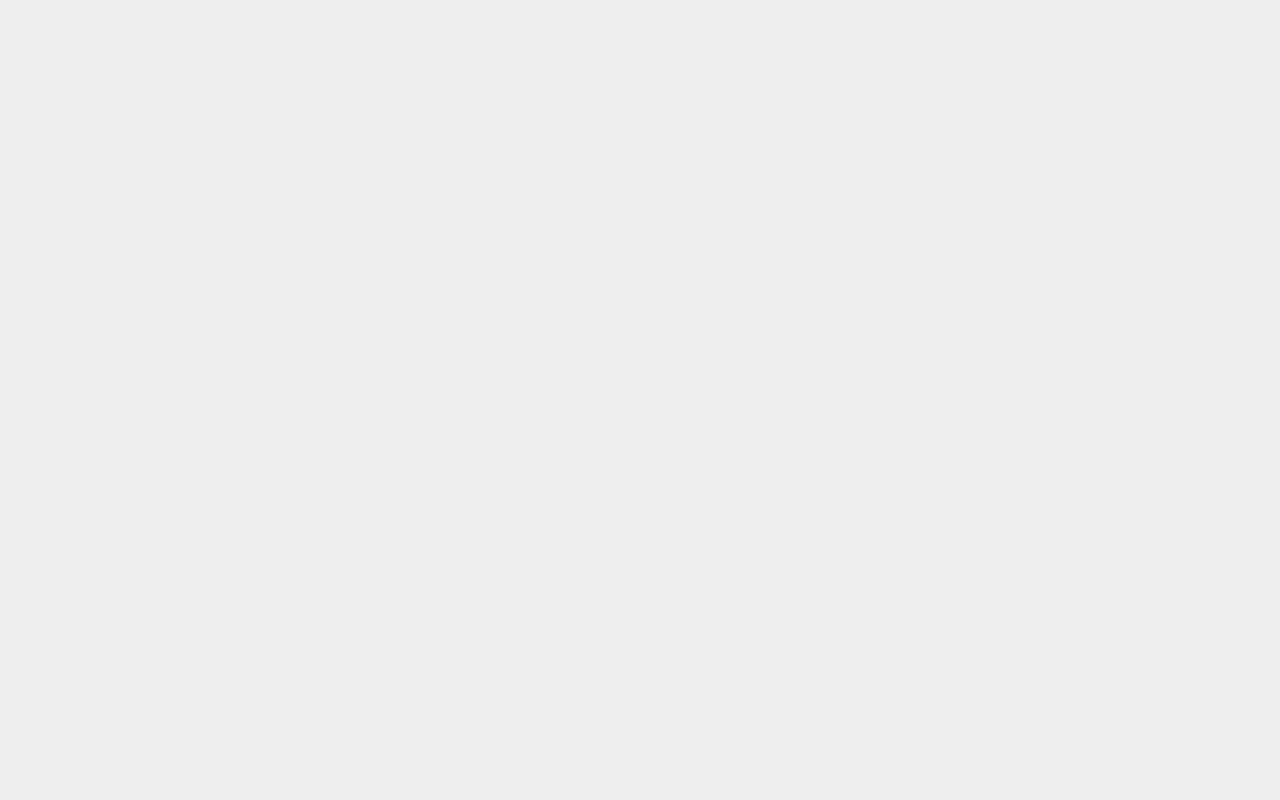
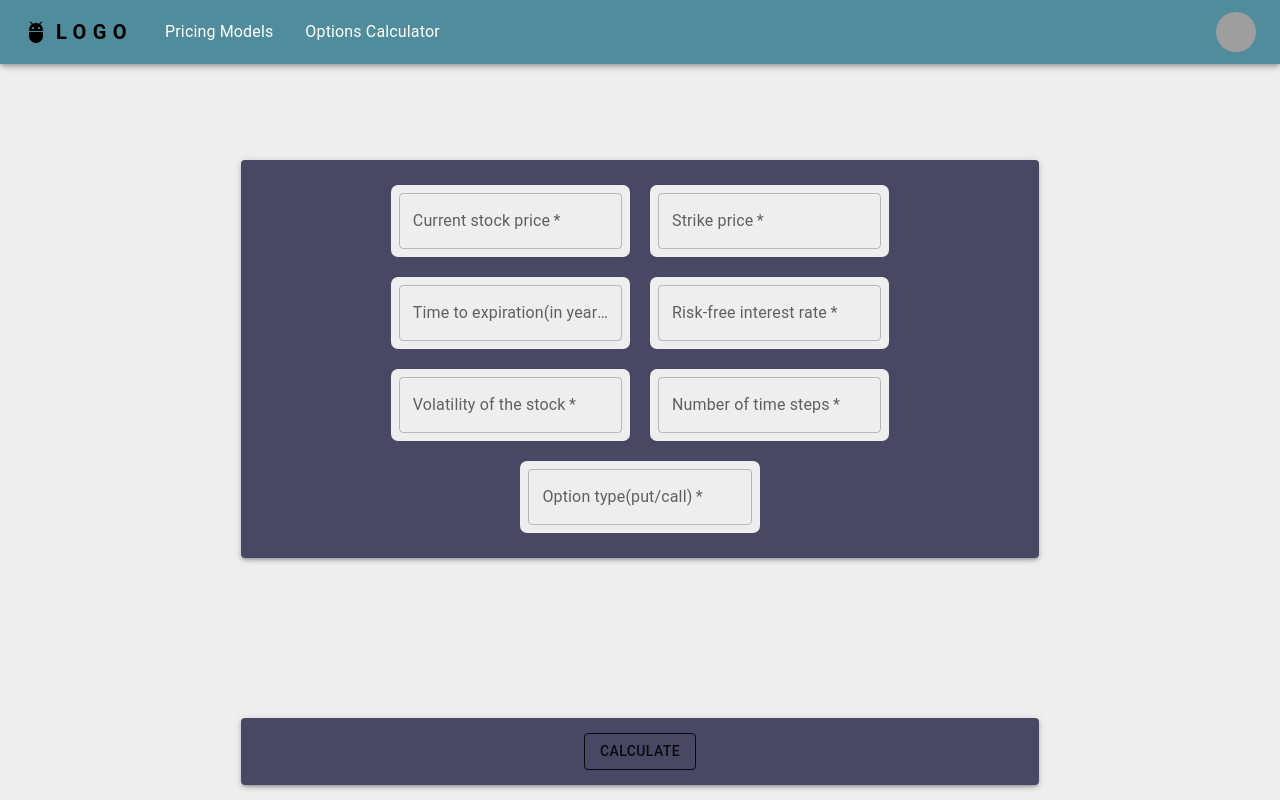
Before and after one commit to Kushagra-2023/Options-Pricing, a React (Create React App) app: page /binomial in a window 1280 px wide. Before the commit this address had no page. Built offline with nearby package versions, Linux system fonts and the light colour scheme; grey boxes are pictures that could not be loaded.

Commit message:
added binomial

```diff
--- a/src/index.js
+++ b/src/index.js
@@ -8,6 +8,7 @@ import { BrowserRouter, Routes, Route } from "react-router-dom";
 // Import your page components
 import Homepage from './pages/Homepage/Homepage';
 import BlackScholes from './pages/BlackScholes/BlackScholes';
+import Binomial from './pages/Binomial/Binomial';
 // import Contact from './pages/Contact';
 
 const root = ReactDOM.createRoot(document.getElementById('root'));
@@ -17,6 +18,7 @@ root.render(
       <Routes>
         <Route path="/" element={<Homepage />} />
         <Route path="/blackscholes" element={<BlackScholes />} />
+        <Route path="/binomial" element={<Binomial />} />
       </Routes>
     </BrowserRouter>
   </React.StrictMode>
--- /dev/null
+++ b/src/pages/Binomial/Binomial.css
@@ -0,0 +1,12 @@
+.item-paper {
+    transition: transform 3s ease; /* Smooth transition for dropping effect */
+  }
+
+  .initial {
+    opacity: 0;
+    transform: translateY(-100px); /* Initial position above the final position */
+  }
+
+  .drop {
+    transform: translateY(0); /* Final position */
+  }
--- /dev/null
+++ b/src/pages/Binomial/Binomial.js
@@ -0,0 +1,80 @@
+import * as React from 'react';
+import Box from '@mui/material/Box';
+import TextField from '@mui/material/TextField';
+import { Paper,Button } from '@mui/material';
+import Navbar from '../../components/Navbar/Navbar'; // Adjust the path
+import { useEffect, useState } from 'react';
+
+export default function BasicTextFields() {
+  const [isVisible, setIsVisible] = useState(false); // State to control visibility
+
+  useEffect(() => {
+    const timer = setTimeout(() => {
+      setIsVisible(true); // Set visibility to true after a short delay
+    }, 100); // Adjust the delay as needed
+
+    return () => clearTimeout(timer); // Clean up the timer on unmount
+  }, []);
+
+  return (
+    <div>
+      <Navbar />
+      <Paper
+        elevation={3}
+        className={`item-paper ${isVisible ? 'drop' : 'initial'}`}
+        sx={{
+          backgroundColor: 'rgba(32, 30, 67, 0.8)',
+          display: 'flex',
+          flexDirection: 'row',
+          flexWrap: 'wrap',
+          marginTop: '20vh',
+          transition: 'transform 0.3s ease', // Apply transition
+          transform: isVisible ? 'scaleY(1)' : 'scaleY(0)', // Initial position
+          padding: '15px',
+          height: 'fit-content',
+          transformOrigin: 'top', // Set the transform origin to the top
+        }}
+      >
+        {["Current stock price", "Strike price", "Time to expiration(in years).", "Risk-free interest rate", "Volatility of the stock", "Number of time steps", "Option type(put/call)"].map((field, index) => (
+        <Box
+            key={index} // Ensure each Box has a unique key
+            component="form"
+            sx={{ '& > :not(style)': { m: 1, width: '25ch' } }}
+            noValidate
+            autoComplete="off"
+            bgcolor='#EEEEEE'
+            borderRadius='7px'
+            margin='10px'
+        >
+            <TextField
+            id={`outlined-basic-${index}`}
+            label={field}
+            required // Make the field mandatory
+            type={field === "Option type(put/call)" ? "text" : "number"} // Conditionally set type
+            variant="outlined"
+            />
+        </Box>
+        ))}
+
+      </Paper>
+      <Paper
+        elevation={3}
+        className={`item-paper ${isVisible ? 'drop' : 'initial'}`}
+        sx={{
+          backgroundColor: 'rgba(32, 30, 67, 0.8)',
+          display: 'flex',
+          flexDirection: 'row',
+          flexWrap: 'wrap',
+          marginTop: '20vh',
+          transition: 'transform 0.3s ease', // Apply transition
+          transform: isVisible ? 'scaleY(1)' : 'scaleY(0)', // Initial position
+          padding: '15px',
+          height: 'fit-content',
+          transformOrigin: 'top', // Set the transform origin to the top
+        }}
+      >
+        <Button variant="outlined" color='Black'>Calculate</Button>
+      </Paper>
+    </div>
+  );
+}
```
